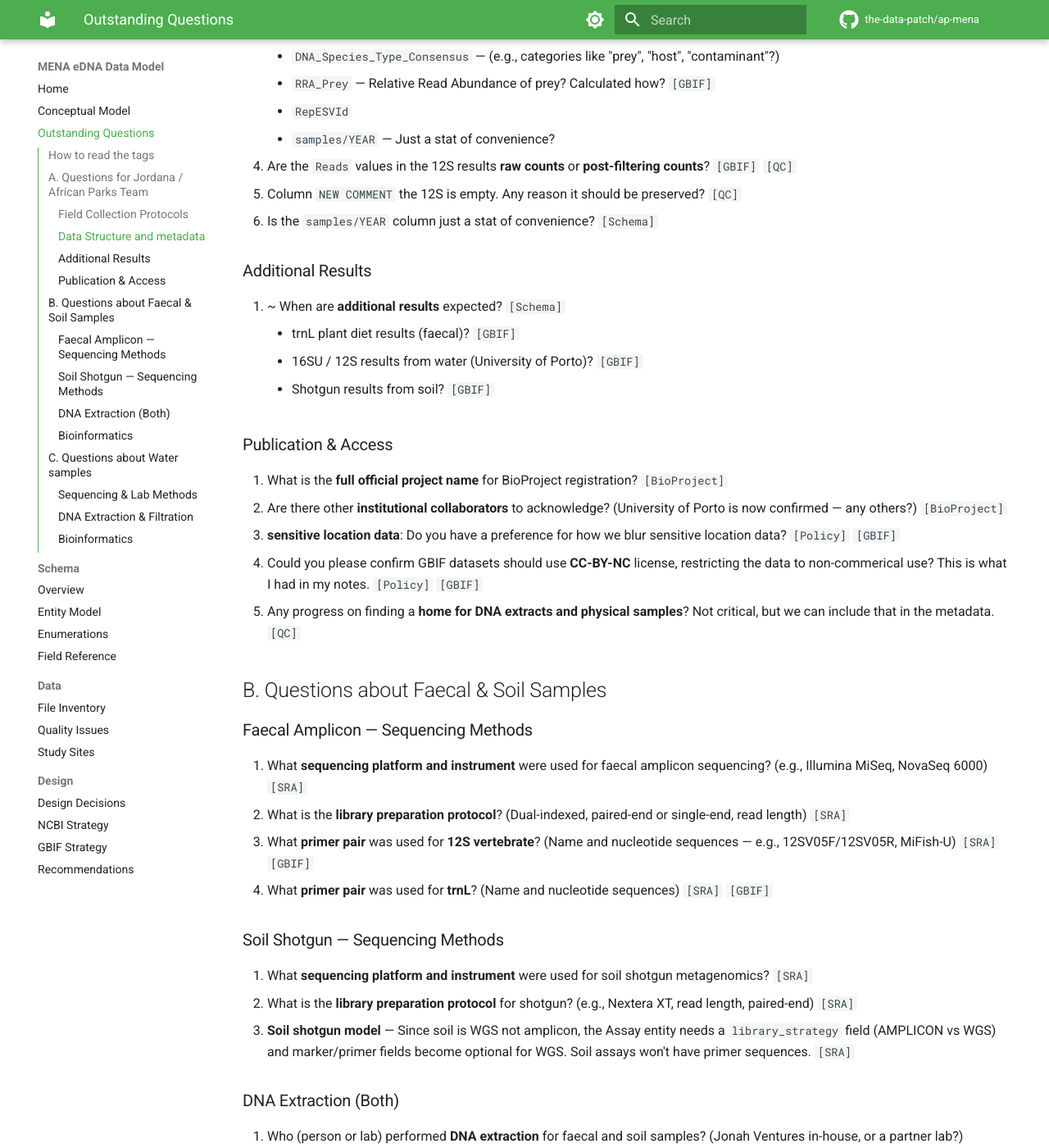
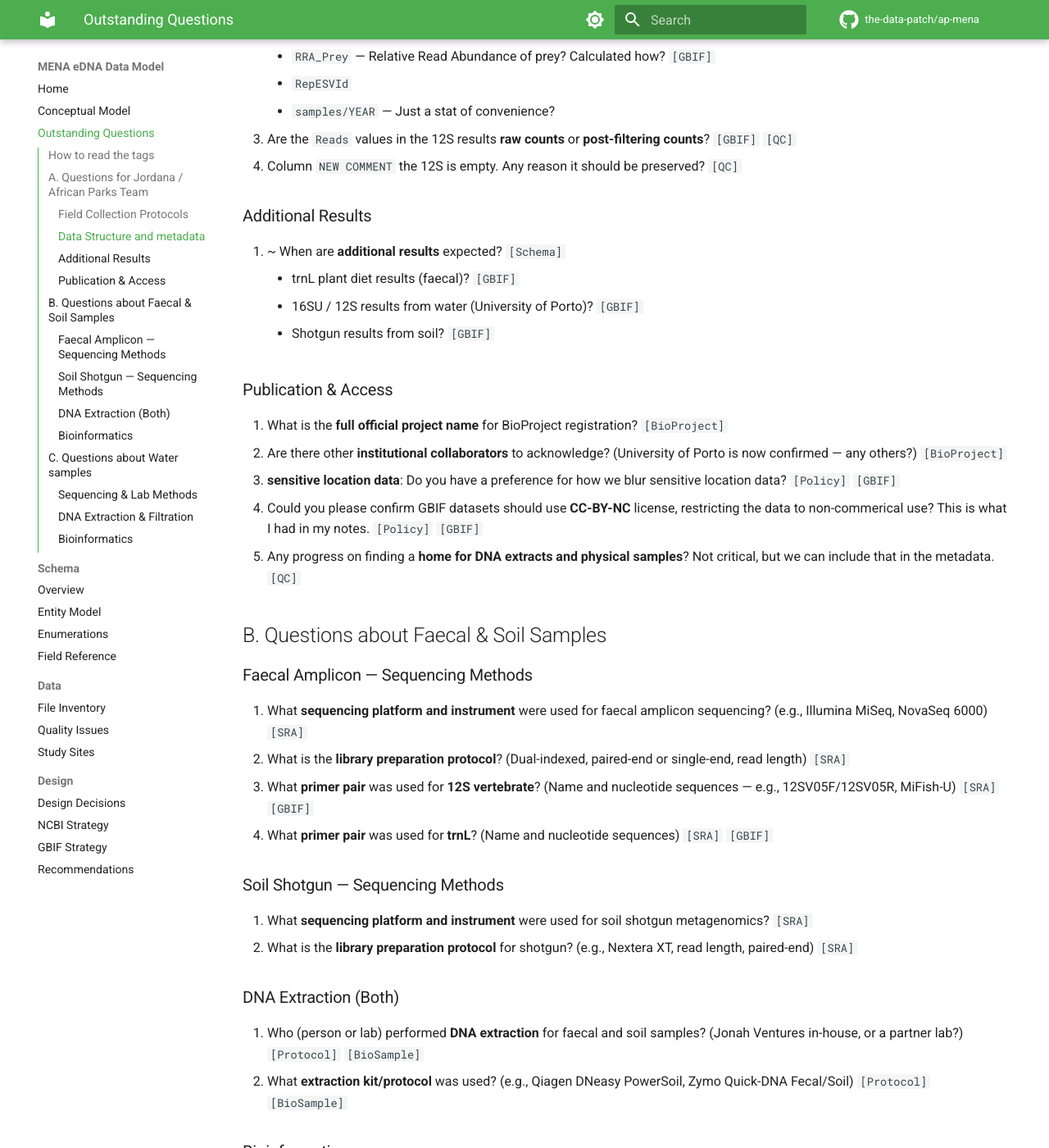
Before and after one commit to the-data-patch/ap-mena, an MkDocs documentation site: the page built from docs/questions/all-outstanding.md, in a window 1280 px wide and 1400 px high, scrolled down 1299 px. Shown: the whole window at 82% size. Built offline with MkDocs 1.6.1 and Material for MkDocs 9.7.7, drawn with Linux system fonts in a browser that asks for light colours; comment, search, counter and statistics services are not loaded; some of the changed text lies outside the part shown.

Commit message:
remove question

```diff
--- a/docs/questions/all-outstanding.md
+++ b/docs/questions/all-outstanding.md
@@ -27,7 +27,6 @@
 
 ### Data Structure and metadata
 
-1. Can you please remind me of the relationship between `name_of_park`,	`location`,	and `location_other`? `[Schema]`
 1. Could you please define these fields from the faecal metadata? `[Schema]`
     - `Ecological_Guild` — How is it determined?
     - `species_code` — (e.g., is `INP_24_GASA_1` park/year/species encoding?)
@@ -41,7 +40,6 @@
     - `samples/YEAR` — Just a stat of convenience?
 1. Are the `Reads` values in the 12S results **raw counts** or **post-filtering counts**? `[GBIF]` `[QC]`
 1. Column `NEW COMMENT` the 12S is empty. Any reason it should be preserved? `[QC]`
-1. Is the `samples/YEAR` column just a stat of convenience? `[Schema]`
 
 ### Additional Results
 
@@ -71,8 +69,6 @@
 
 1. What **sequencing platform and instrument** were used for soil shotgun metagenomics? `[SRA]`
 1. What is the **library preparation protocol** for shotgun? (e.g., Nextera XT, read length, paired-end) `[SRA]`
-1. **Soil shotgun model** — Since soil is WGS not amplicon, the Assay entity needs a `library_strategy` field (AMPLICON vs WGS) and marker/primer fields become optional for WGS. Soil assays won't have primer sequences. `[SRA]`
-
 
 ### DNA Extraction (Both)
 
```
